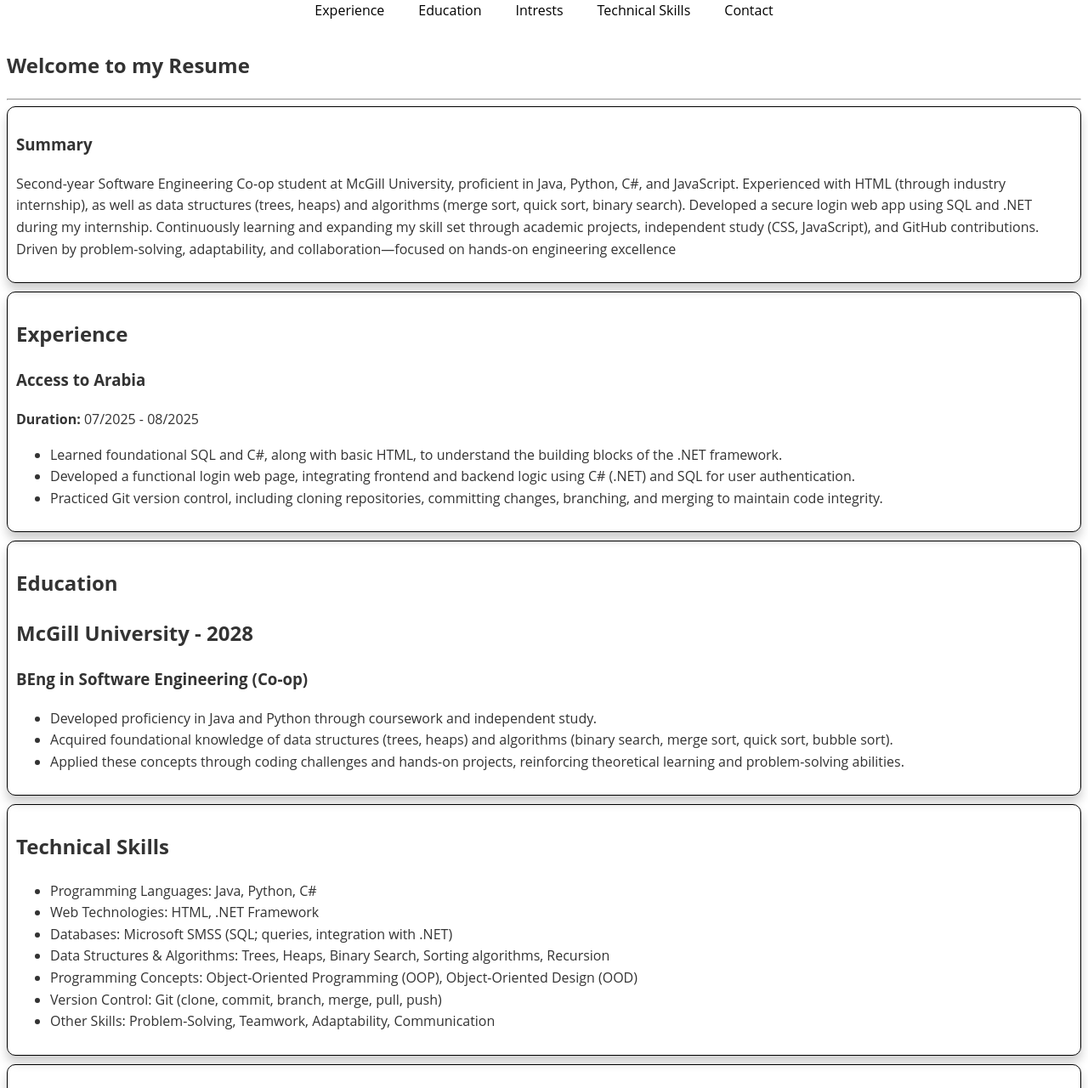
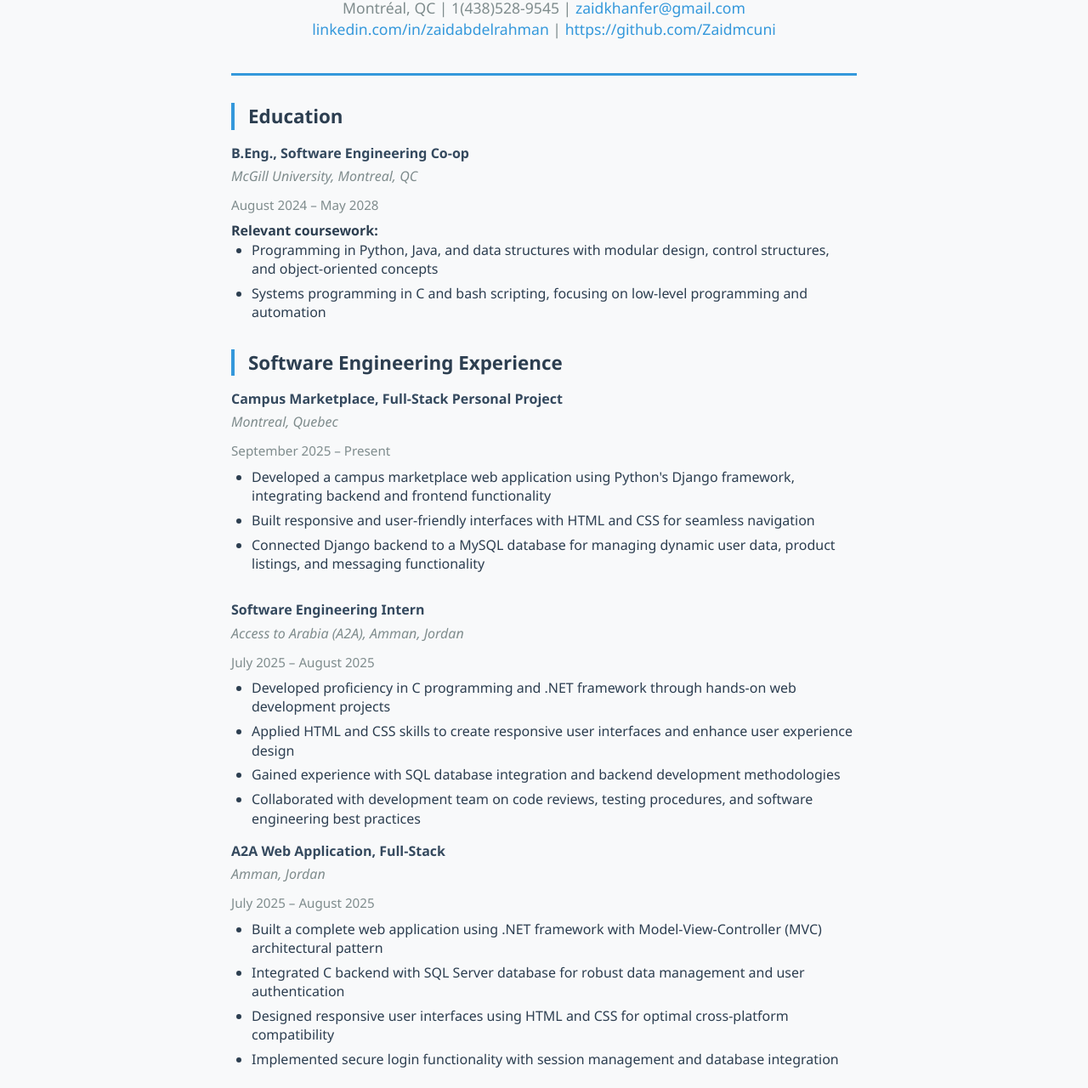
Before and after one commit to Zaidmcuni/MyProfile, a plain HTML site: page index.html in a window 1280 px wide. Shown: the part 99-1379 px from the top of the page at 85% size. Drawn offline with Linux system fonts and the light colour scheme.

Commit message:
Refactor index.html for improved layout and content
Updated HTML structure and styling for better presentation and added new sections for education and software engineering experience.

```diff
--- a/index.html
+++ b/index.html
@@ -1,195 +1,173 @@
 <!DOCTYPE html>
-<html>
+<html lang="en">
 <head>
-        <title>
-            Zaid Abdel Rahman's Resume
-        </title>
-
+    <meta charset="UTF-8">
+    <meta name="viewport" content="width=device-width, initial-scale=1.0">
+    <title>Zaid Abdel Rahman - Software Engineering Resume</title>
     <style>
-            .footer{
-                text-align:center;
-                padding:10px;
-                background-color:#ddd;
+        * { margin: 0; padding: 0; box-sizing: border-box; }
+        body {
+            font-family: 'Segoe UI', Tahoma, Geneva, Verdana, sans-serif;
+            line-height: 1.4;
+            color: #2c3e50;
+            max-width: 800px;
+            margin: 0 auto;
+            padding: 2rem;
+            background: #f8f9fa;
         }
-            table{
-                width:100%;
-                border:1px solid black;
+        .header {
+            text-align: center;
+            border-bottom: 3px solid #3498db;
+            padding-bottom: 1.5rem;
+            margin-bottom: 2rem;
         }
-            dt{
-                font-weight:bold;
-                font-size:2em;
+        .name { font-size: 2.5rem; font-weight: 700; color: #2c3e50; margin-bottom: 0.5rem; }
+        .contact { font-size: 1.1rem; color: #7f8c8d; margin-bottom: 1rem; }
+        .contact a { color: #3498db; text-decoration: none; }
+        .contact a:hover { text-decoration: underline; }
+        .section { margin-bottom: 2rem; }
+        .section-title {
+            font-size: 1.4rem;
+            font-weight: 600;
+            color: #2c3e50;
+            border-left: 4px solid #3498db;
+            padding-left: 1rem;
+            margin-bottom: 1rem;
         }
-            section{
-                padding:10px;
-                border:1px solid black;
-                margin:10px 0;
-                border-radius: 10px;
-                box-shadow: 0 4px 6px rgba(0,0,0,0.1);
-                 box-shadow: 0 8px 12px rgba(0,0,0,0.2);
-    transform: translateY(-3px);
-    transition: all 0.3s ease;
-
+        .job-title { font-weight: 600; color: #34495e; margin-bottom: 0.3rem; }
+        .company-location { color: #7f8c8d; font-style: italic; margin-bottom: 0.8rem; }
+        .date { color: #7f8c8d; font-size: 0.95rem; margin-bottom: 0.5rem; }
+        ul { margin-left: 1.5rem; margin-bottom: 1rem; }
+        li { margin-bottom: 0.4rem; }
+        .skills-grid {
+            display: grid;
+            grid-template-columns: repeat(auto-fit, minmax(200px, 1fr));
+            gap: 1rem;
         }
-           a {
-    max-width: 150px;
-    display: inline-block; /* ensures max-width works properly */
-    white-space: nowrap;   /* prevents button text wrapping */
-    overflow: hidden;
-    text-overflow: ellipsis; /* adds ... if text is too long */
+        .skill-category {
+            background: white;
+            padding: 1rem;
+            border-radius: 8px;
+            box-shadow: 0 2px 10px rgba(0,0,0,0.1);
         }
-
-a:hover {
-    background-color: #0056b3;
+        .skill-title { font-weight: 600; margin-bottom: 0.5rem; color: #3498db; }
+        @media (max-width: 600px) {
+            body { padding: 1rem; }
+            .name { font-size: 2rem; }
         }
-body {
-    font-family: 'Open Sans', sans-serif;
-    line-height: 1.6;
-    color: #333;
+        .print-friendly { display: none; }
+        @media print {
+            body { background: white; padding: 0; }
+            .print-friendly { display: block; }
         }
-header.header h1 {
-    text-align: center;
-}
-nav.navbar ul {
-    list-style: none;      /* Remove bullets */
-    padding: 0;            /* Remove default padding */
-    margin: 0;             /* Remove default margin */
-    display: flex;         /* Arrange items in a row */
-    justify-content: center; /* Center the whole nav horizontally */
-    gap: 20px;             /* Space between links */
-}
-
-nav.navbar ul li {
-    display: inline;       /* Optional: keep list items inline */
-}
-
-nav.navbar ul li a {
-    text-decoration: none; /* Remove underline */
-    color: black;          /* Set link color */
-    padding: 5px 10px;     /* Add spacing around links */
-}
-html {
-    scroll-behavior: smooth;
-}
-/* Normal: horizontal navbar links */
-nav.navbar ul {
-    list-style: none;
-    padding: 0;
-    margin: 0;
-    display: flex;
-    justify-content: center;
-    gap: 20px;
-}
-
-/* On narrow screens (max width 600px), stack vertically */
-@media (max-width: 600px) {
-    nav.navbar ul {
-        flex-direction: column;  /* stack vertically */
-        align-items: center;     /* center items horizontally */
-        gap: 10px;               /* smaller gap vertically */
-    }
-}
-
-
-
-
-
-
-
     </style>
 </head>
 <body>
-        <header class="header"><h1>Zaid Abdel Rahman's Resume</h1></header>
+    <div class="header">
+        <h1 class="name">Zaid Abdel Rahman</h1>
+        <div class="contact">
+            Montréal, QC | 1(438)528-9545 | <a href="mailto:zaidkhanfer@gmail.com">zaidkhanfer@gmail.com</a><br>
+            <a href="https://www.linkedin.com/in/zaidabdelrahman">linkedin.com/in/zaidabdelrahman</a> |
+            <a href="https://github.com/Zaidmcuni">https://github.com/Zaidmcuni</a>
+        </div>
+    </div>
 
-        <nav class="navbar">
+    <div class="section">
+        <h2 class="section-title">Education</h2>
+        <div class="job-title">B.Eng., Software Engineering Co-op</div>
+        <div class="company-location">McGill University, Montreal, QC</div>
+        <div class="date">August 2024 – May 2028</div>
+        <div><strong>Relevant coursework:</strong></div>
         <ul>
-                <li>
-                    <a href="#Experience">Experience</a>
-                </li>
-                <li>
-                    <a href="#Education">Education</a>
-                </li>
-                <li>
-                    <a href="#Intrests">Intrests</a>
-                </li>
-                <li>
-                    <a href="#Technical Skills">Technical Skills</a>
-                </li>
-                <li>
-                    <a href="#Contact">Contact</a>
-                </li>
+            <li>Programming in Python, Java, and data structures with modular design, control structures, and object-oriented concepts</li>
+            <li>Systems programming in C and bash scripting, focusing on low-level programming and automation</li>
         </ul>
-        </nav>
-        <article>
-            <h2> Welcome to my Resume</h2>
-            <hr>
-            <section>
-  <h3>Summary</h3>
-  <p>Second-year Software Engineering Co-op student at McGill University, proficient in Java, Python, C#, and JavaScript. Experienced with HTML (through industry internship), as well as data structures (trees, heaps) and algorithms (merge sort, quick sort, binary search). Developed a secure login web app using SQL and .NET during my internship. Continuously learning and expanding my skill set through academic projects, independent study (CSS, JavaScript), and GitHub contributions. Driven by problem-solving, adaptability, and collaboration—focused on hands-on engineering excellence</p>
-</section>
+    </div>
 
-        </article>
-        <section id="Experience">
-    <h2>Experience</h2>
-    <div class="job">
-        <h3>Access to Arabia</h3>
-        <p><strong>Duration:</strong> 07/2025 - 08/2025</p>
+    <div class="section">
+        <h2 class="section-title">Software Engineering Experience</h2>
+
+        <div class="job-title">Campus Marketplace, Full-Stack Personal Project</div>
+        <div class="company-location">Montreal, Quebec</div>
+        <div class="date">September 2025 – Present</div>
         <ul>
-  <li>Learned foundational SQL and C#, along with basic HTML, to understand the building blocks of the .NET framework.</li>
-  <li>Developed a functional login web page, integrating frontend and backend logic using C# (.NET) and SQL for user authentication.</li>
-  <li>Practiced Git version control, including cloning repositories, committing changes, branching, and merging to maintain code integrity.</li>
+            <li>Developed a campus marketplace web application using Python's Django framework, integrating backend and frontend functionality</li>
+            <li>Built responsive and user-friendly interfaces with HTML and CSS for seamless navigation</li>
+            <li>Connected Django backend to a MySQL database for managing dynamic user data, product listings, and messaging functionality</li>
         </ul>
 
-    </div>
-    <!-- Repeat for other jobs -->
-</section>
+        <div style="margin-top: 2rem;"></div>
 
-
-        <section id="Education">
-            <h2>Education</h2>
-          <h2>McGill University - 2028</h2>
-<h3>BEng in Software Engineering (Co-op)</h3>
+        <div class="job-title">Software Engineering Intern</div>
+        <div class="company-location">Access to Arabia (A2A), Amman, Jordan</div>
+        <div class="date">July 2025 – August 2025</div>
         <ul>
-  <li>Developed proficiency in Java and Python through coursework and independent study.</li>
-  <li>Acquired foundational knowledge of data structures (trees, heaps) and algorithms (binary search, merge sort, quick sort, bubble sort).</li>
-  <li>Applied these concepts through coding challenges and hands-on projects, reinforcing theoretical learning and problem-solving abilities.</li>
+            <li>Developed proficiency in C programming and .NET framework through hands-on web development projects</li>
+            <li>Applied HTML and CSS skills to create responsive user interfaces and enhance user experience design</li>
+            <li>Gained experience with SQL database integration and backend development methodologies</li>
+            <li>Collaborated with development team on code reviews, testing procedures, and software engineering best practices</li>
         </ul>
 
-        </section>
+        <div class="job-title">A2A Web Application, Full-Stack</div>
+        <div class="company-location">Amman, Jordan</div>
+        <div class="date">July 2025 – August 2025</div>
+        <ul>
+            <li>Built a complete web application using .NET framework with Model-View-Controller (MVC) architectural pattern</li>
+            <li>Integrated C backend with SQL Server database for robust data management and user authentication</li>
+            <li>Designed responsive user interfaces using HTML and CSS for optimal cross-platform compatibility</li>
+            <li>Implemented secure login functionality with session management and database integration</li>
+        </ul>
+    </div>
 
-        <section id="Technical Skills">
-            <h2>Technical Skills</h2>
+    <div class="section">
+        <h2 class="section-title">Work Experience</h2>
+        <div class="job-title">Pharmacy Technician</div>
+        <div class="company-location">Zircon Pharmacy, Amman, Jordan</div>
+        <div class="date">June 2023 – August 2023</div>
         <ul>
-  <li>Programming Languages: Java, Python, C#</li>
-  <li>Web Technologies: HTML, .NET Framework</li>
-  <li>Databases: Microsoft SMSS (SQL; queries, integration with .NET)</li>
-  <li>Data Structures & Algorithms: Trees, Heaps, Binary Search, Sorting algorithms, Recursion</li>
-  <li>Programming Concepts: Object-Oriented Programming (OOP), Object-Oriented Design (OOD)</li>
-  <li>Version Control: Git (clone, commit, branch, merge, pull, push)</li>
-  <li>Other Skills: Problem-Solving, Teamwork, Adaptability, Communication</li>
+            <li>Assisted pharmacists with prescription processing and medication dispensing</li>
+            <li>Maintained accurate inventory records and organized pharmaceutical supplies</li>
+            <li>Provided customer service and support to patients with medication inquiries</li>
         </ul>
+    </div>
 
+    <div class="section">
+        <h2 class="section-title">Technical Skills</h2>
+        <div class="skills-grid">
+            <div class="skill-category">
+                <div class="skill-title">Programming Languages</div>
+                Java, Python, C, bash, C#
+            </div>
+            <div class="skill-category">
+                <div class="skill-title">Web Technologies</div>
+                HTML, CSS
+            </div>
+            <div class="skill-category">
+                <div class="skill-title">IDEs</div>
+                Visual Studio, IntelliJ, VS Code
+            </div>
+            <div class="skill-category">
+                <div class="skill-title">Frameworks</div>
+                Django, .NET
+            </div>
+            <div class="skill-category">
+                <div class="skill-title">Databases</div>
+                SSMS (SQL), MySQL
+            </div>
+            <div class="skill-category">
+                <div class="skill-title">Version Control</div>
+                Git
+            </div>
+        </div>
+        <div style="margin-top: 1rem; font-style: italic; color: #7f8c8d;">
+            Languages: English, Arabic (Native), French (Basic)
+        </div>
+    </div>
 
-
-        </section>
-        <section id="Contact">
-            <h2>Contact</h2>
-            <p><a href="tel:+14385289545">Call Me</a>
-            <p><a href="mailto:zaidkhanfer@gmail.com">Email me</a></p>
-            <p><a href="https://www.linkedin.com/in/zaid-abdel-rahman-b20a73313/" target="_blank">  LinkedIn</a></p>
-
-
-
-        </section>
-
-
-
-
-
-        </section>
-        <footer class="footer">
-            Copyright (c) 2022 Zaid Abdel Rahman
-        </footer>
-
-
+    <div class="print-friendly">
+        <p style="text-align: center; margin-top: 2rem; font-size: 0.9rem; color: #7f8c8d;">
+            Print optimized version - Ctrl+P for printer-friendly format
+        </p>
+    </div>
 </body>
 </html>
```
Lines whose indentation alone changed are shown as unchanged.
